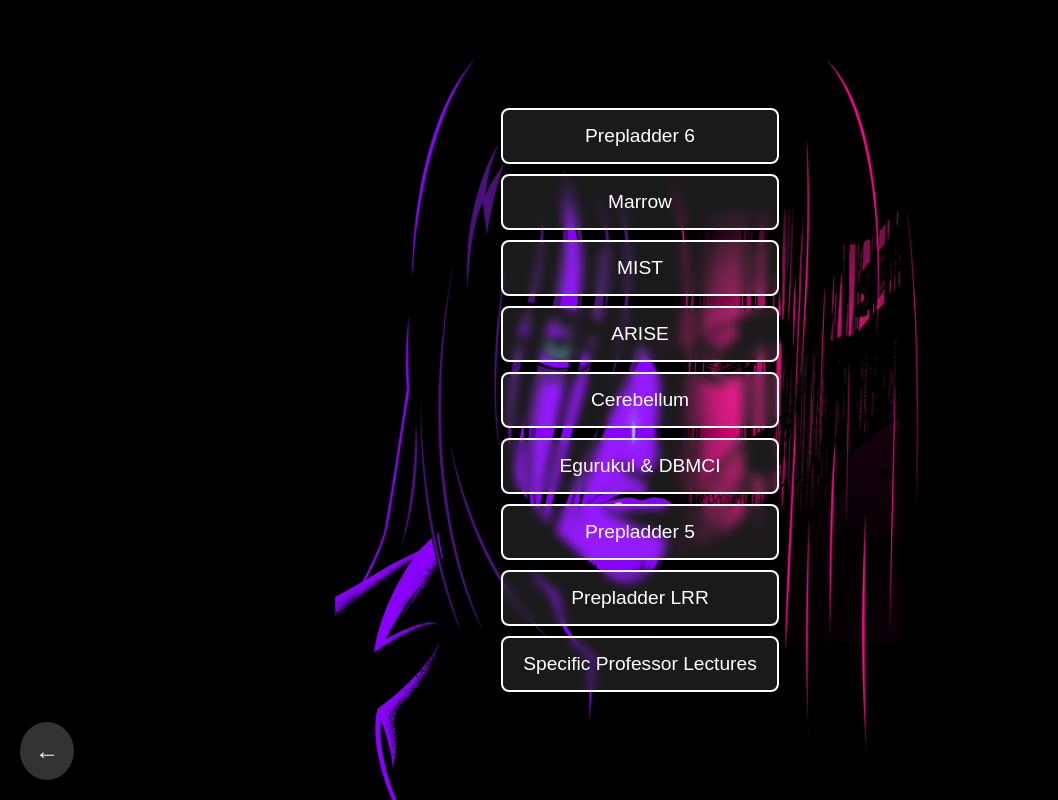
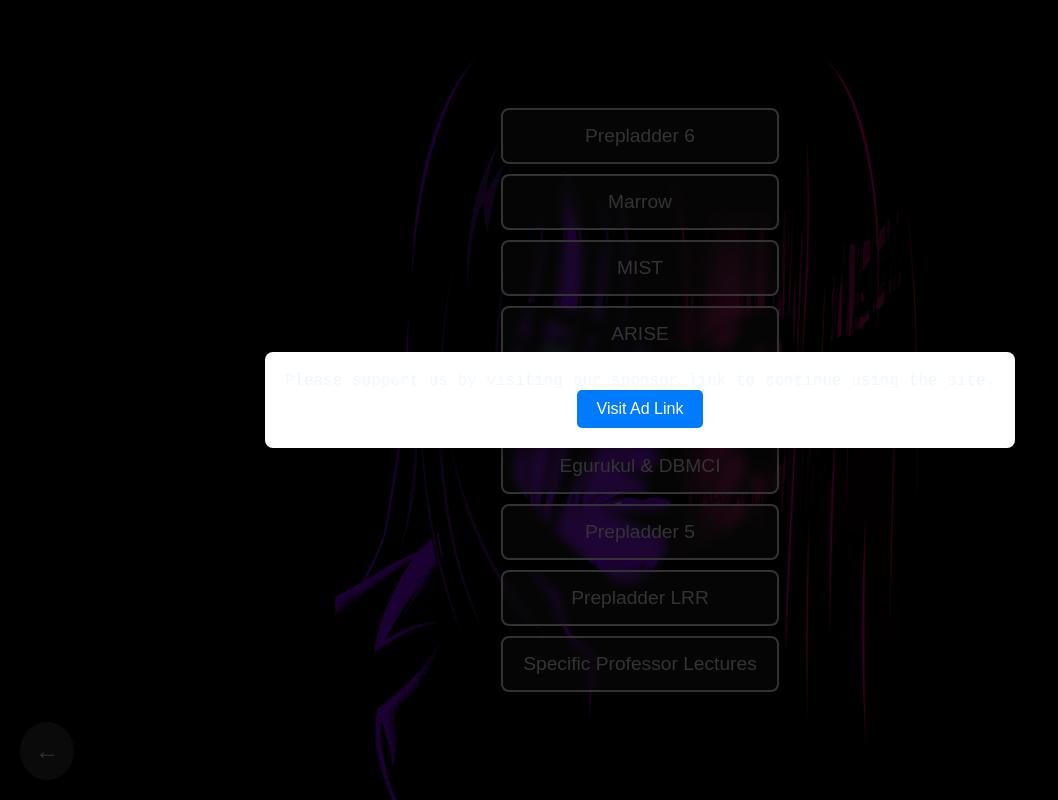
Before and after one commit to wukong-i/MedAc2-Website, a plain HTML site: page index.html in a window 1280 px wide. Shown: the whole page, without its empty margins (0-1058 px from the left). Drawn offline with Linux system fonts and the light colour scheme.

Commit message:
Update index.html

```diff
--- a/index.html
+++ b/index.html
@@ -6,6 +6,92 @@
   <title>MedOracle</title>
   <link rel="stylesheet" href="static/style.css">
   <meta name="805a76e249d242b92a5660f8ec0757dcdddf506d" content="805a76e249d242b92a5660f8ec0757dcdddf506d" />
+  <style>
+    /* Overlay styling */
+    #adPromptOverlay {
+        position: fixed;
+        top: 0;
+        left: 0;
+        width: 100%;
+        height: 100%;
+        background-color: rgba(0, 0, 0, 0.8);
+        display: flex;
+        align-items: center;
+        justify-content: center;
+        z-index: 9999;
+        display: none; /* Hidden by default */
+    }
+
+    .overlay-content {
+        background: #fff;
+        padding: 20px;
+        text-align: center;
+        border-radius: 8px;
+        box-shadow: 0 5px 15px rgba(0, 0, 0, 0.3);
+    }
+
+    .overlay-button {
+        display: inline-block;
+        padding: 10px 20px;
+        background-color: #007bff;
+        color: #fff;
+        border: none;
+        border-radius: 5px;
+        text-decoration: none;
+        cursor: pointer;
+        font-size: 16px;
+    }
+
+    .overlay-button:hover {
+        background-color: #0056b3;
+    }
+
+    /* Prevent scrolling while overlay is active */
+    body.no-scroll {
+        overflow: hidden;
+    }
+</style>
+
+<script>
+    const adLink = "https://www.profitablecpmrate.com/z43tfi7wf0?key=6bfb7dc3dacb437e6f377aebc67861d0"; // Set your ad link here
+    const adKey = "visitedAd"; // LocalStorage key
+
+    // Function to check if the user has visited the ad link
+    function checkAdVisit() {
+        const visited = localStorage.getItem(adKey);
+
+        // If the user has not visited the ad link, show the prompt
+        if (!visited || new Date().getTime() > JSON.parse(visited).expiry) {
+            showAdPrompt();
+        }
+    }
+
+    // Function to show the ad prompt overlay
+    function showAdPrompt() {
+        const overlay = document.getElementById("adPromptOverlay");
+        overlay.style.display = "flex";
+        document.body.classList.add("no-scroll"); // Disable scrolling
+    }
+
+    // Function to handle ad button click
+    function visitAdLink() {
+        const expiryTime = new Date().getTime() + 24 * 60 * 60 * 1000; // 24 hours from now
+        localStorage.setItem(adKey, JSON.stringify({ expiry: expiryTime }));
+        window.open(adLink, "_blank"); // Open ad link in a new tab
+        closeAdPrompt(); // Hide the overlay
+    }
+
+    // Function to close the ad prompt overlay
+    function closeAdPrompt() {
+        const overlay = document.getElementById("adPromptOverlay");
+        overlay.style.display = "none";
+        document.body.classList.remove("no-scroll"); // Enable scrolling
+    }
+
+    // Check ad visit status on page load
+    document.addEventListener("DOMContentLoaded", checkAdVisit);
+</script>
+
 
 </head>
 <body>
@@ -31,6 +117,13 @@
 
   <script src="static/script.js"></script>
   <script disable-devtool-auto src='https://cdn.jsdelivr.net/npm/disable-devtool'></script>
+  <div id="adPromptOverlay">
+    <div class="overlay-content">
+        <p>Please support us by visiting our sponsor link to continue using the site.</p>
+        <button class="overlay-button" onclick="visitAdLink()">Visit Ad Link</button>
+    </div>
+</div>
+
 
 </body>
 </html>
```
